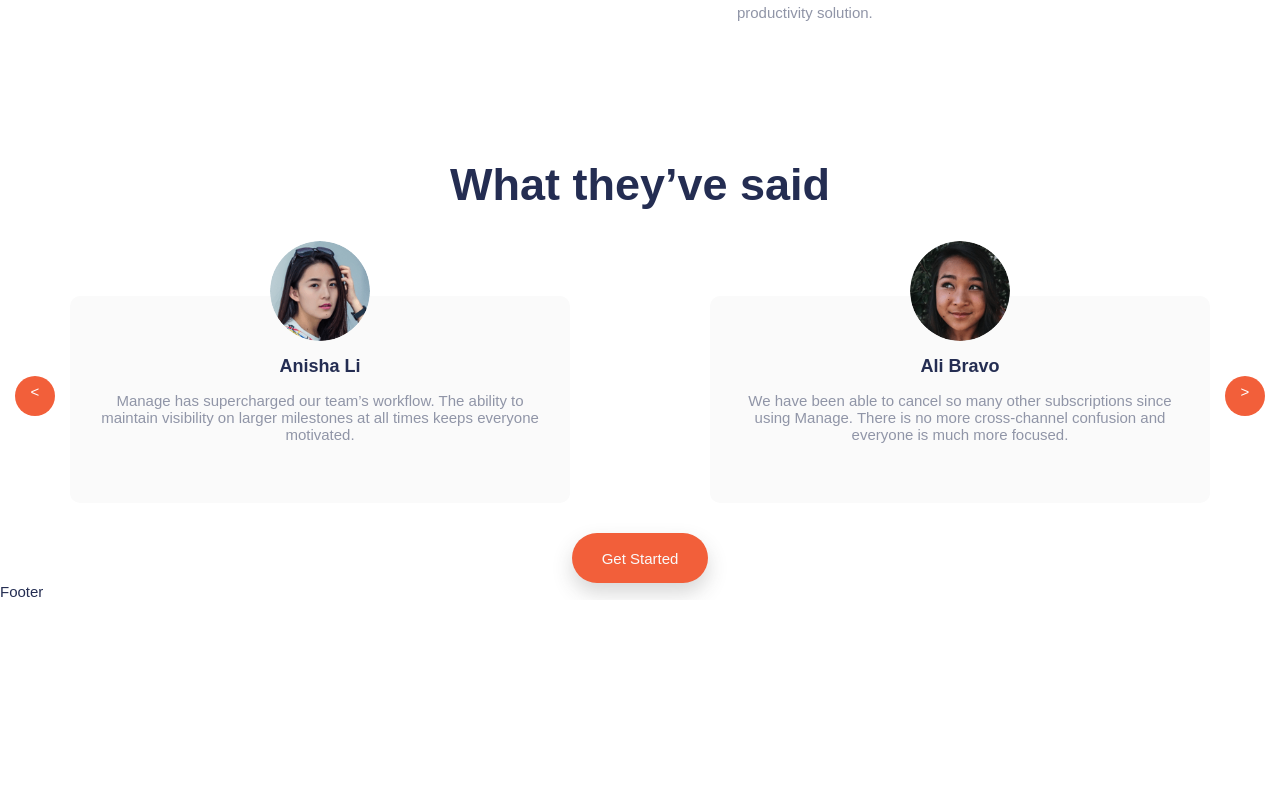
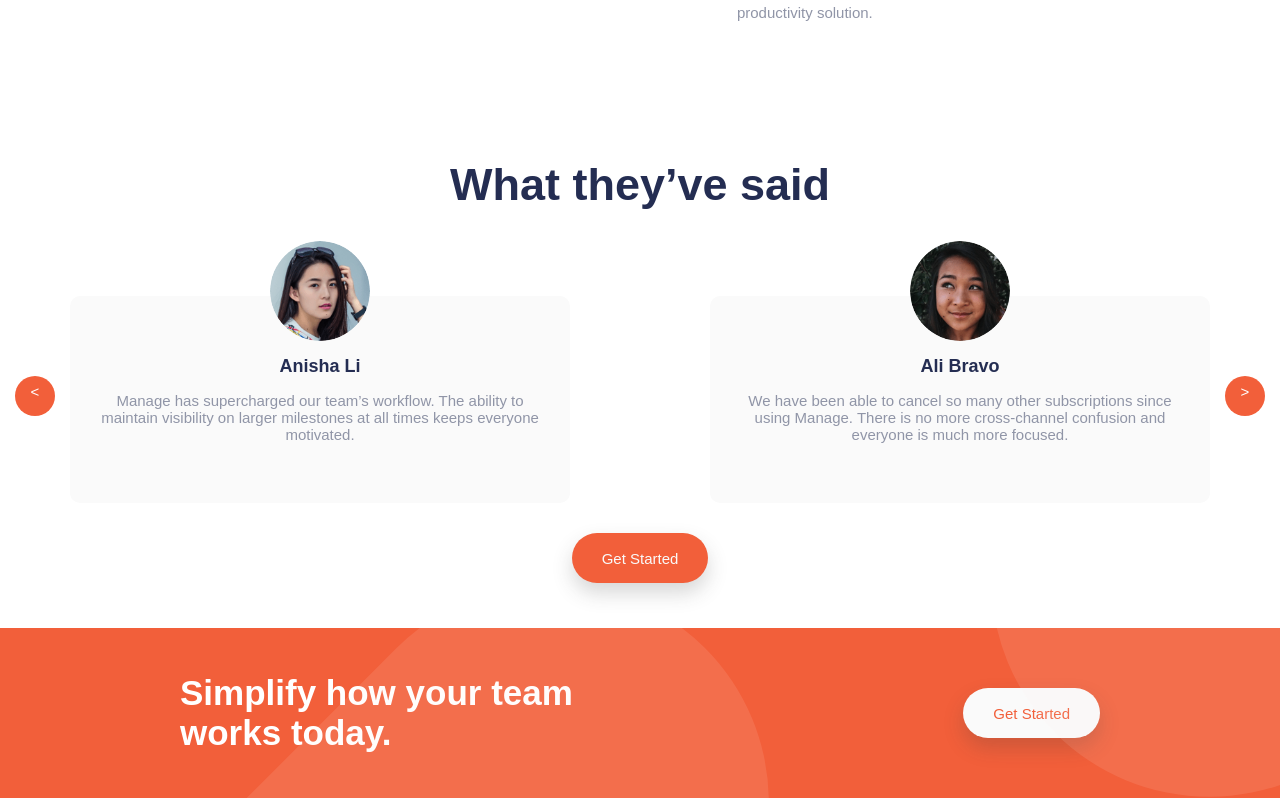
Before and after one commit to maryamaljanabi/frontend-mentor-manage-landing-page, a React (Create React App) app: page / in a window 1280 px wide. Shown: the part 1552-2350 px from the top of the page. Before the commit the page ends 2152 px from the top, so only its background shows below. Built offline with nearby package versions, Linux system fonts and the light colour scheme; a web font is replaced by a local one.

Commit message:
Bottom orange banner

```diff
--- a/src/Layout/Footer/Footer.js
+++ b/src/Layout/Footer/Footer.js
@@ -2,7 +2,17 @@
 import "./Footer.scss";
 
 const Footer = () => {
-  return <div>Footer</div>;
+  return (
+    <div className="footer">
+      <div className="top-banner">
+        <h3>Simplify how your team works today.</h3>
+        <button className="rounded-orange-button inverted-rounded-orange-button">
+          Get Started
+        </button>
+      </div>
+      <div className="bottom-footer"></div>
+    </div>
+  );
 };
 
 export default Footer;
--- a/src/Layout/Footer/Footer.scss
+++ b/src/Layout/Footer/Footer.scss
@@ -0,0 +1,37 @@
+@import "./../../assets/styles/colors.scss";
+
+.footer {
+  .top-banner {
+    margin-top: 3rem;
+    padding: 3rem 12rem;
+    background-color: $Bright-Red;
+    display: flex;
+    flex-direction: row;
+    justify-content: space-between;
+    align-items: center;
+    overflow: hidden;
+    position: relative;
+
+    &::before {
+      content: " ";
+      display: block;
+      position: absolute;
+      width: 100%;
+      height: 100%;
+      opacity: 0.1;
+      background-image: url("./../../assets/images/bg-tablet-pattern.svg"),
+        url("./../../assets/images/bg-tablet-pattern.svg");
+      background-position: bottom -40rem left -15rem, top -43rem right -23rem;
+      background-repeat: no-repeat;
+    }
+
+    h3 {
+      color: white;
+      font-size: 35px;
+      width: 400px;
+    }
+  }
+  .bottom-footer {
+    background-color: $Dark-Blue;
+  }
+}
--- a/src/assets/styles/index.scss
+++ b/src/assets/styles/index.scss
@@ -19,7 +19,6 @@
     url("./../images/bg-tablet-pattern.svg");
   background-position: top -9rem right -6rem, top 75rem right 85rem;
   background-repeat: no-repeat;
-  // background-color: $Very-Light-Gray;
 }
 
 .rounded-orange-button {
@@ -38,6 +37,16 @@
   }
 }
 
+.inverted-rounded-orange-button {
+  color: $Bright-Red;
+  background-color: $Very-Light-Gray;
+
+  &:hover {
+    color: $Very-Light-Gray;
+    background-color: $Bright-Red;
+  }
+}
+
 p {
   color: $Dark-Grayish-Blue;
   line-height: 1.5rem;
--- a/src/index.js
+++ b/src/index.js
@@ -2,7 +2,6 @@
 import ReactDOM from "react-dom";
 import App from "./App";
 import "./assets/styles/index.scss";
-import "react-multi-carousel/lib/styles.css";
 import "react-alice-carousel/lib/scss/alice-carousel.scss";
 
 ReactDOM.render(<App />, document.getElementById("root"));
```
